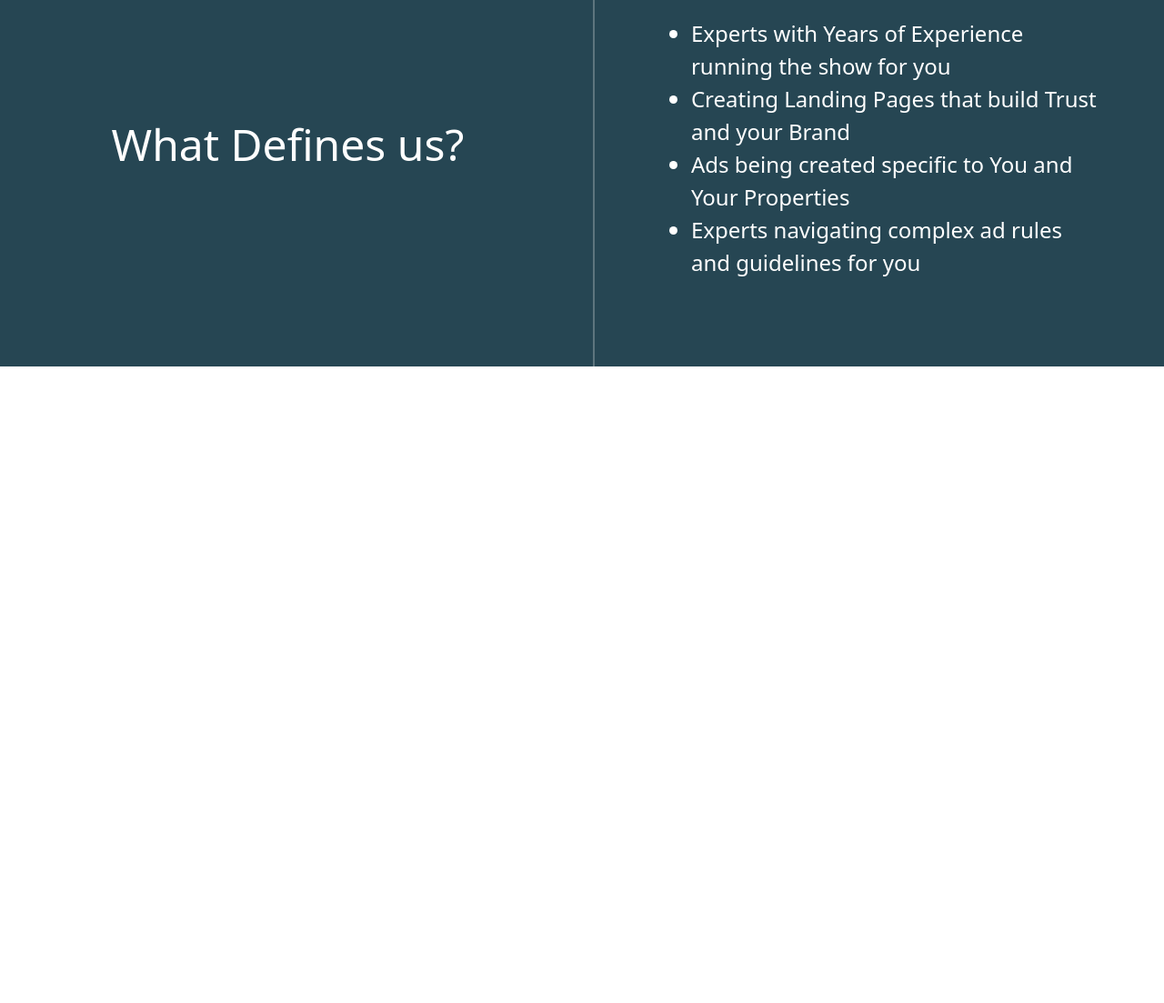
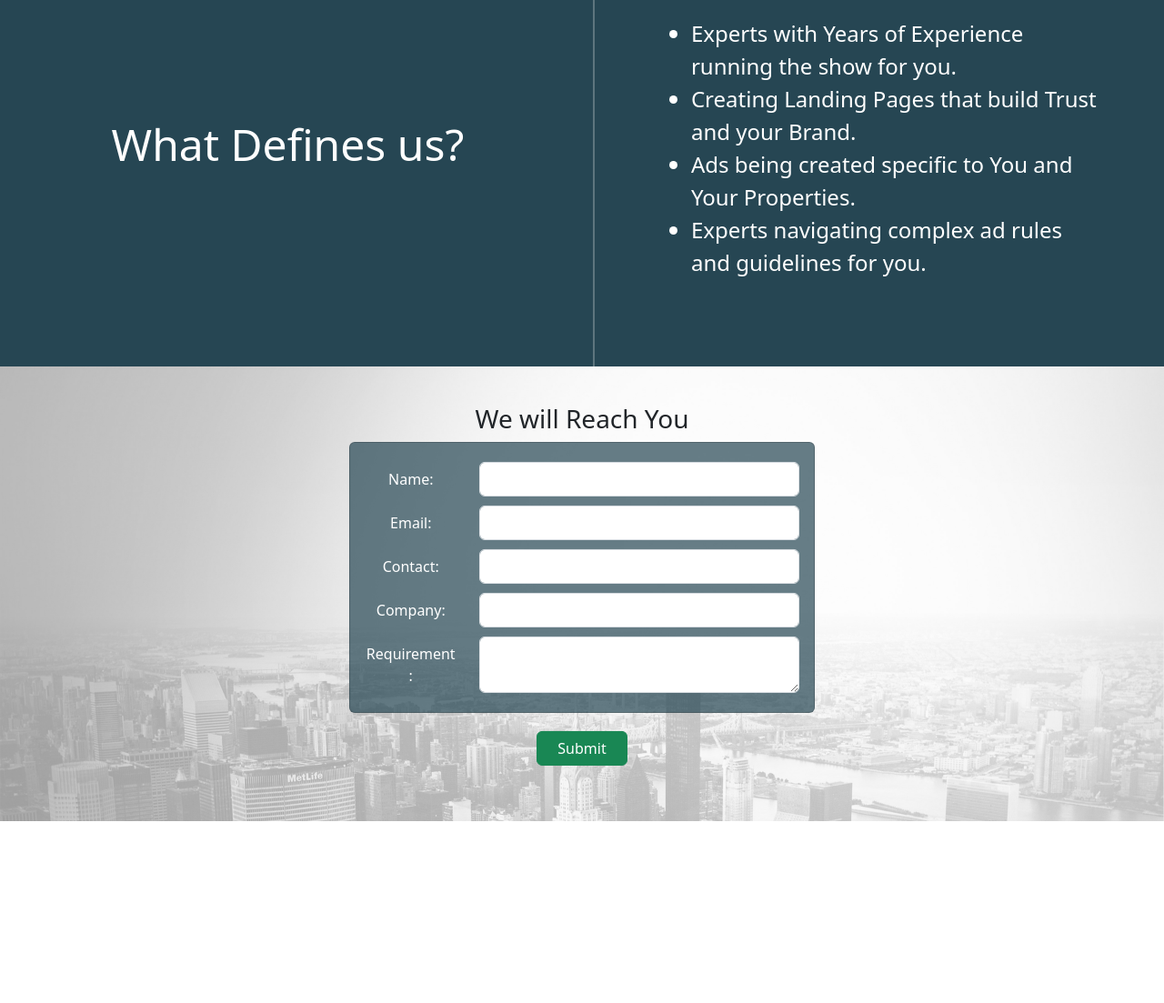
Before and after one commit to Dig-IN-Leads/DiGinLeads, a plain HTML site: page index.html in a window 1280 px wide. Shown: the part 1007-2110 px from the top of the page at 91% size. Before the commit the page ends 1610 px from the top, so only its background shows below. Drawn offline with nearby package versions, Linux system fonts and the light colour scheme.

Commit message:
added form section

```diff
--- a/css/styles.css
+++ b/css/styles.css
@@ -77,3 +77,44 @@ body{
   color: white;
   font-size: 1.5rem;
 }
+
+.contact{
+  position: relative;;
+}
+
+.contact .hero-image {
+  background-image: url("contact-background2.jpg");
+  height: 500px;
+  background-position: center;
+  background-repeat: no-repeat;
+  background-size: cover;
+  position: relative;
+  bottom: 200px;
+}
+
+.contact .hero-text {
+  text-align: center;
+  position: absolute;
+  width: 40%;
+  top: 40%;
+  left: 50%;
+  transform: translate(-50%, -40%);
+}
+
+.contact-form{
+  background-color: rgb(38, 70, 83, 0.7);
+}
+
+.form-element{
+  padding: 5px 0;
+}
+
+.form-element label{
+  color: white;
+  font-size: 1rem;
+}
+
+.form-submit{
+  margin: 20px auto 0 auto;
+  width: 100px;
+}
--- a/index.html
+++ b/index.html
@@ -93,10 +93,10 @@
             <div class="card border-0 bg-transparent">
               <div class="card-body">
                 <ul class="define-list">
-                  <li>Experts with Years of Experience running the show for you</li>
-                  <li>Creating Landing Pages that build Trust and your Brand</li>
-                  <li>Ads being created specific to You and Your Properties</li>
-                  <li>Experts navigating complex ad rules and guidelines for you</li>
+                  <li>Experts with Years of Experience running the show for you.</li>
+                  <li>Creating Landing Pages that build Trust and your Brand.</li>
+                  <li>Ads being created specific to You and Your Properties.</li>
+                  <li>Experts navigating complex ad rules and guidelines for you.</li>
                 </ul>
               </div>
             </div>
@@ -104,5 +104,49 @@
         </div>
       </div>
     </div>
+
+    <!-- contact -->
+    <div class="contact">
+      <div class="hero-image">
+        <div class="hero-text">
+          <h3>We will Reach You</h3>
+          <div class="card contact-form">
+            <div class="card-body">
+              <div class="row form-element">
+                <label for="inputName" class="col-sm-3 col-form-label">Name:</label>
+                <div class="col-sm-9">
+                  <input type="text" class="form-control" id="inputName">
+                </div>
+              </div>
+              <div class="row form-element">
+                <label for="inputEmail" class="col-sm-3 col-form-label">Email:</label>
+                <div class="col-sm-9">
+                  <input type="email" class="form-control" id="inputEmail">
+                </div>
+              </div>
+              <div class="row form-element">
+                <label for="inputContact" class="col-sm-3 col-form-label">Contact:</label>
+                <div class="col-sm-9">
+                  <input type="email" class="form-control" id="inputContact">
+                </div>
+              </div>
+              <div class="row form-element">
+                <label for="inputCompany" class="col-sm-3 col-form-label">Company:</label>
+                <div class="col-sm-9">
+                  <input type="text" class="form-control" id="inputCompany">
+                </div>
+              </div>
+              <div class="row form-element">
+                <label for="inputRequirement" class="col-sm-3 col-form-label">Requirement:</label>
+                <div class="col-sm-9">
+                  <textarea class="form-control" id="inputRequirement" rows="2"></textarea>
+                </div>
+              </div>
+            </div>
+          </div>
+          <button type="button-lg" class="btn btn-success form-submit">Submit</button>
+        </div>
+      </div>
+    </div>
   </body>
 </html>
```
Also changed, not shown: css/contact-background.jpg (added), css/contact-background2.jpg (added), 1 other file.
